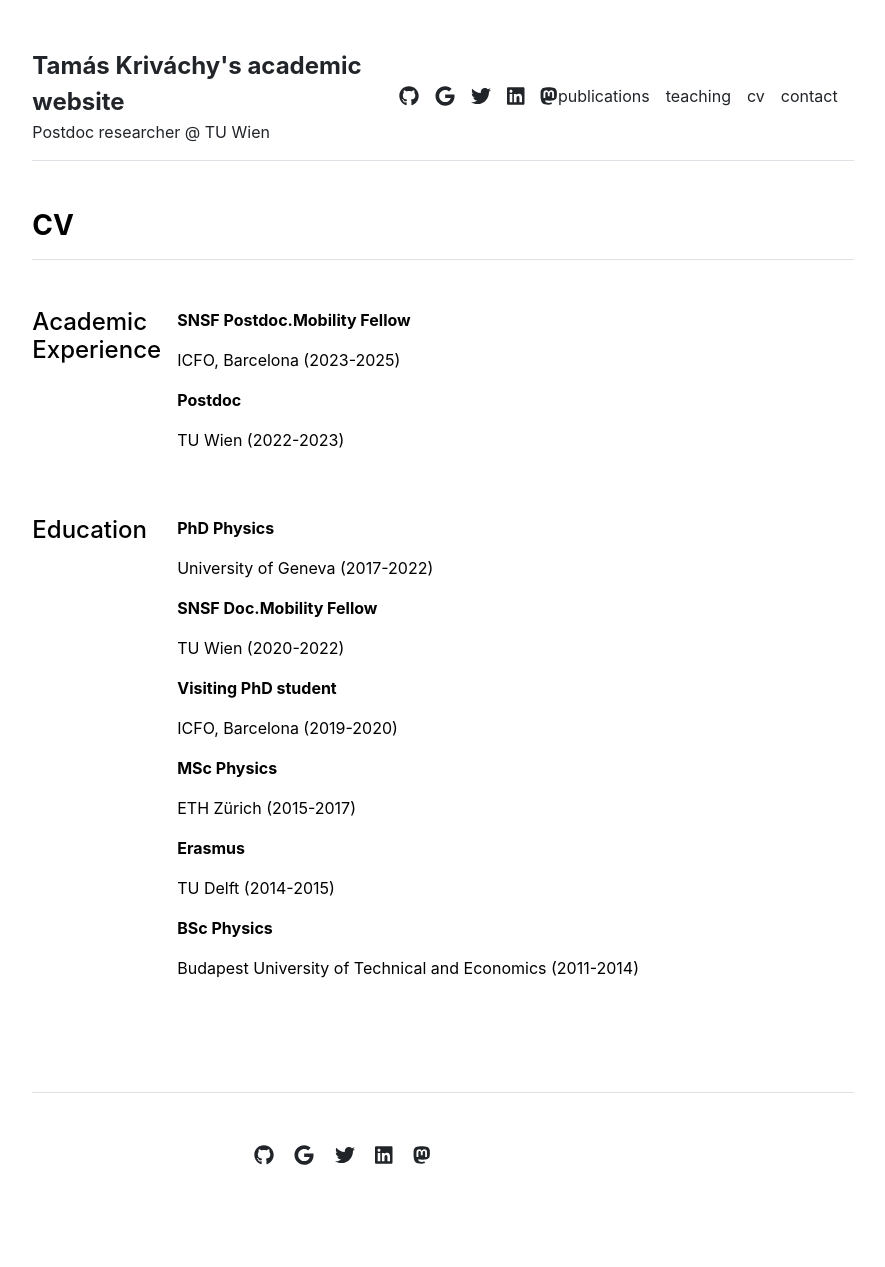
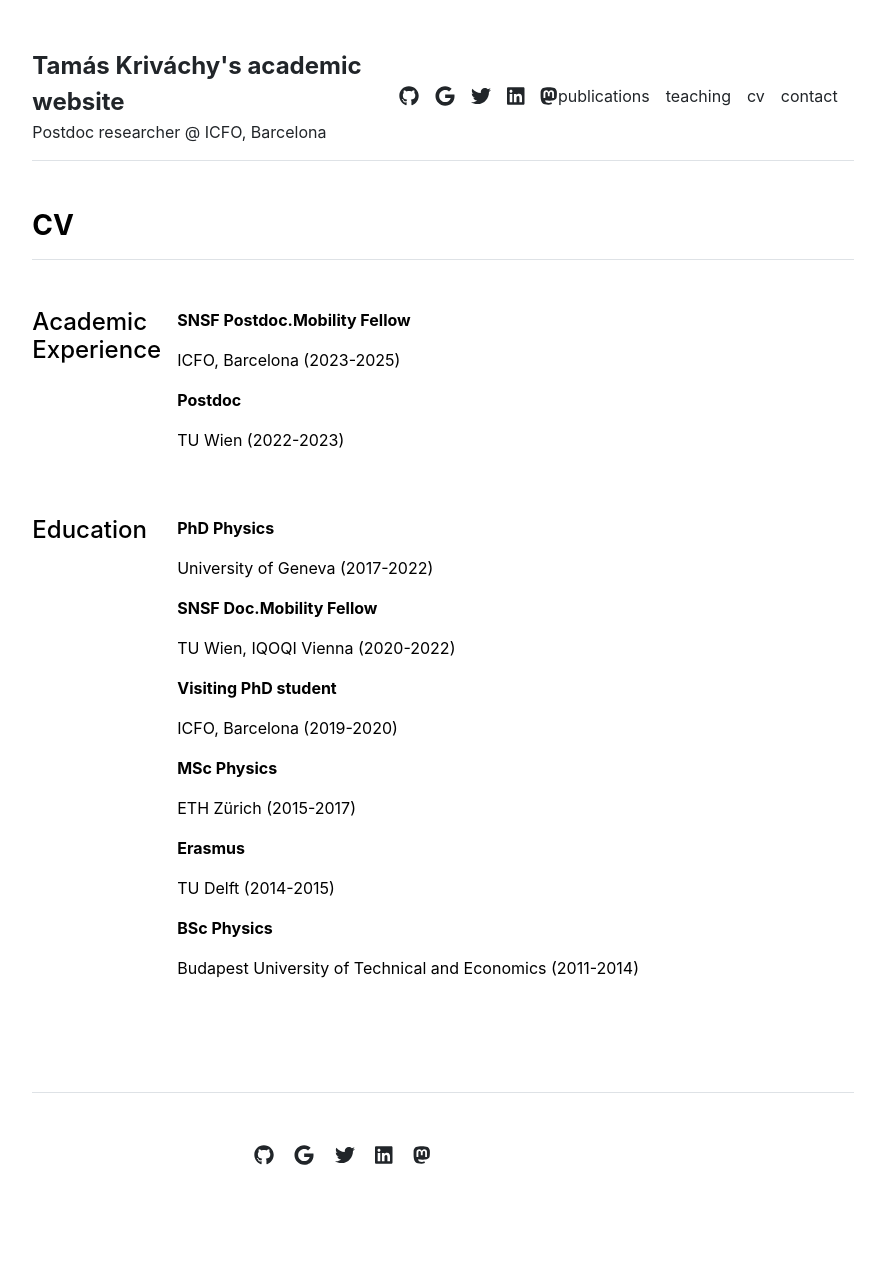
Before and after one commit to tkrivachy/tkrivachy.github.io, a Jekyll site: the page built from cv.md, in a window 1280 px wide. Shown: the whole page, without its empty margins (197-1082 px from the left). Built offline with Jekyll 4.4.1, drawn with Linux system fonts in a browser that asks for light colours.

Commit message:
changed to ICFO in header

```diff
--- a/_config.yml
+++ b/_config.yml
@@ -1,4 +1,4 @@
 url: "https://krivachy.xyz" # the base hostname & protocol for your site, e.g. http://example.com
 baseurl: "" # the subpath of your site, e.g. /blog
 title: "Tamás Kriváchy's academic website" # the name of your site, e.g. ACME Corp.
-description: "Postdoc researcher @ TU Wien"
+description: "Postdoc researcher @ ICFO, Barcelona" # a short description of site's purpose
--- a/_data/cv/education.yml
+++ b/_data/cv/education.yml
@@ -2,7 +2,7 @@
   description: 'University of Geneva (2017-2022)'
 
 - title: 'SNSF Doc.Mobility Fellow'
-  description: 'TU Wien (2020-2022)'
+  description: 'TU Wien, IQOQI Vienna (2020-2022)'
 
 - title: 'Visiting PhD student'
   description: 'ICFO, Barcelona (2019-2020)'
```
